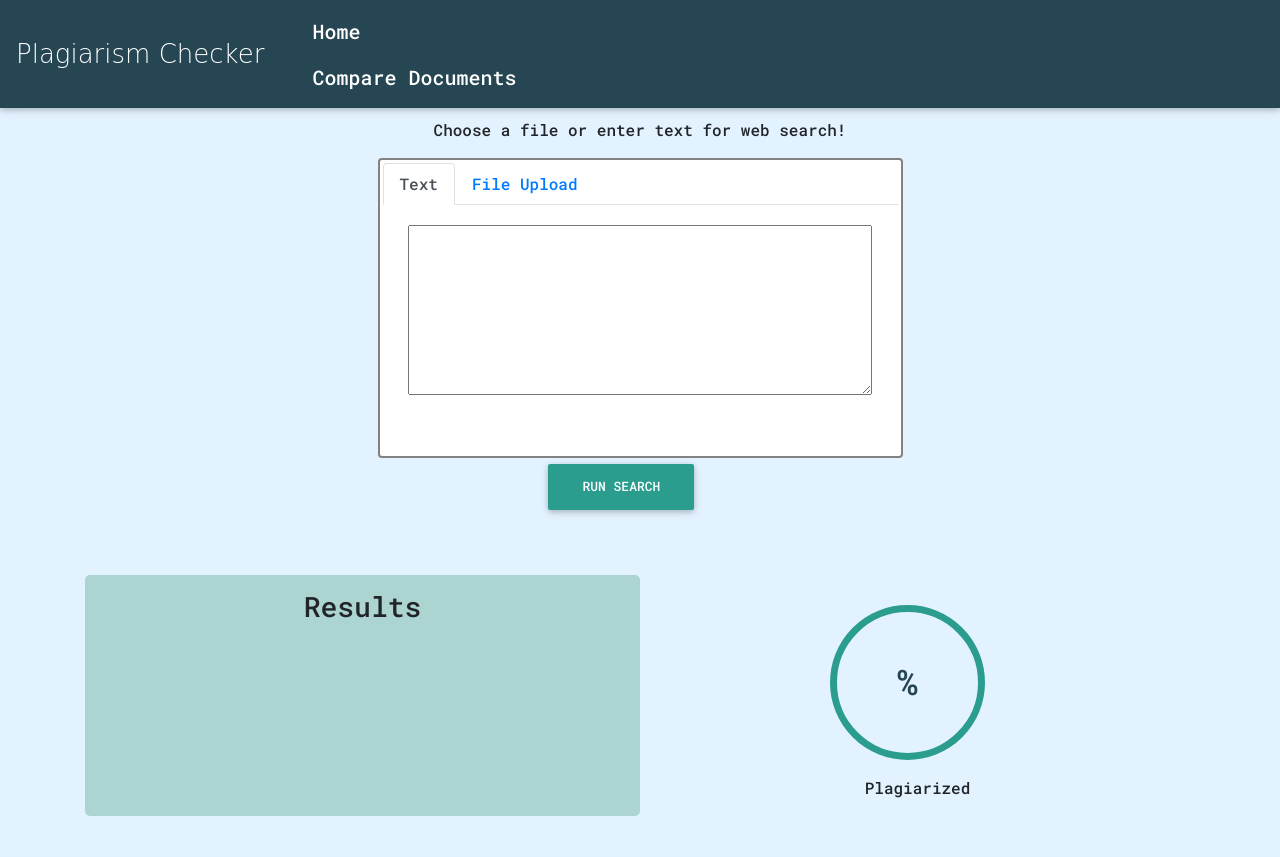
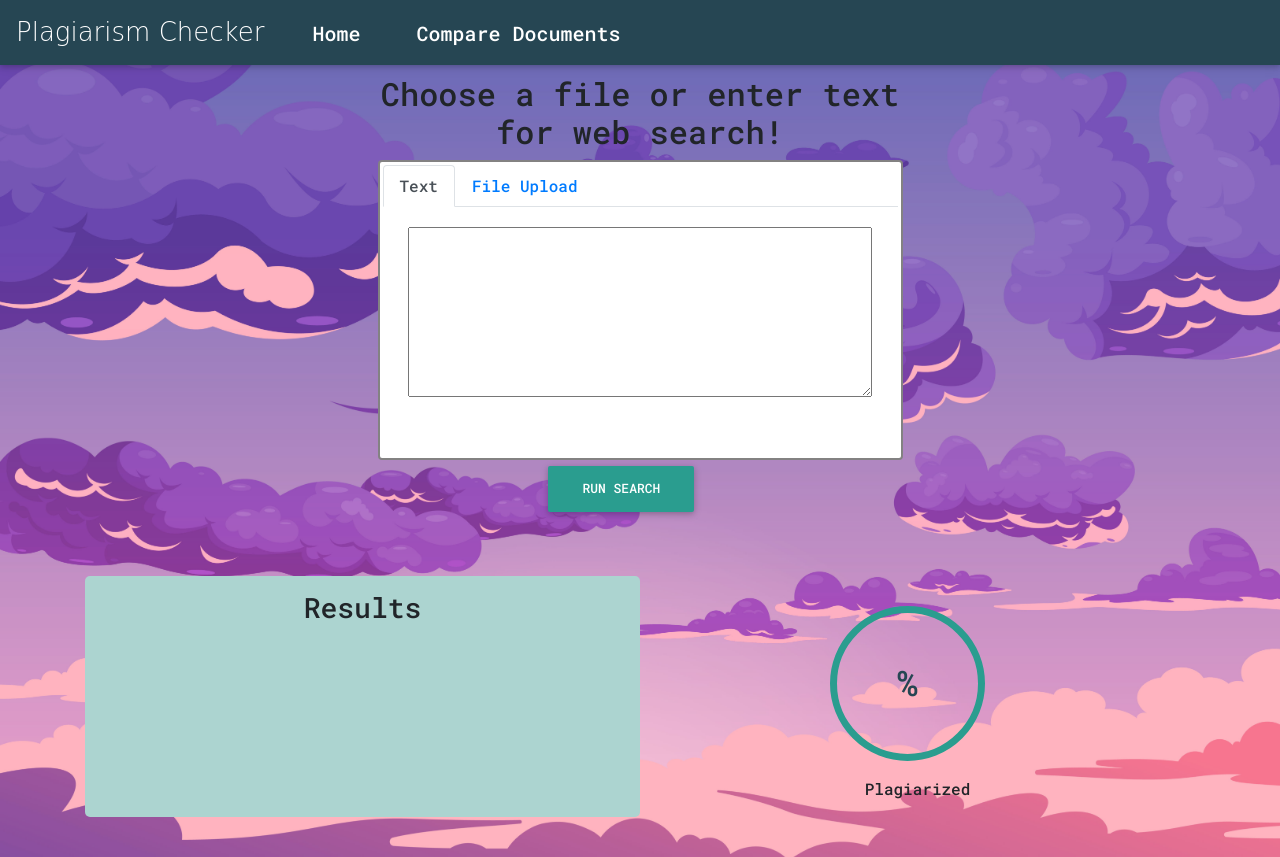
Before and after one commit to EGhost98/Plagiarism_Checker, a Django app: page / in a window 1280 px wide. Before the commit the page ends 816 px from the top, so only its background shows below. Run offline with Django 3.2, Linux system fonts and the light colour scheme; some libraries are stand-ins or nearby versions; some web fonts are replaced.

Commit message:
Basic funtionality Working

```diff
--- a/plagiarismchecker/algorithm/main.py
+++ b/plagiarismchecker/algo/main.py
@@ -1,6 +1,5 @@
-
 from nltk.corpus import stopwords
-from plagiarismchecker.algorithm import webSearch
+from plagiarismchecker.algo import webSearch
 import sys
 import re
 
--- a/plagiarismchecker/templates/pc/index.html
+++ b/plagiarismchecker/templates/pc/index.html
@@ -20,11 +20,17 @@
   <link rel="preconnect" href="https://fonts.gstatic.com">
   <link href="https://fonts.googleapis.com/css2?family=Sansita+Swashed:wght@700&display=swap" rel="stylesheet">
   <link href="{% static 'pc/styles.css' %}" rel="stylesheet" type="text/css">
-
+  <style>
+    body {
+        background-image: url("{% static 'pc/background.jpg' %}");
+        background-size: cover;
+        background-position: center center;
+        background-repeat: no-repeat;
+        background-attachment: fixed;
+    }
+</style>
 </head>
-
 <body>
-
   <nav class="navbar navbar-expand-lg navbar-dark" style="background-color: #264653;">
     <a class="navbar-brand" href="{% url 'plagiarism-check-mainpage' %}">Plagiarism Checker</a>
     <button class="navbar-toggler" type="button" data-toggle="collapse" data-target="#navbarNav"
@@ -36,16 +42,16 @@
         <li class="nav-item nav-one">
           <a class="nav-link" href="{% url 'plagiarism-check-mainpage' %}">Home <span
               class="sr-only">(current)</span></a>
-              <a class="nav-link" href="{% url 'compare' %}">Compare Documents</a>
         </li>
+        <li class="nav-item nav-two">
+          <a class="nav-link" href="{% url 'compare' %}">Compare Documents</a>
+      </li>
       </ul>
     </div>
   </nav>
-
   <div class="container content-1">
     <div class="col-md-6 offset-3 text-content">
-
-      <p>Choose a file or enter text for web search!</p>
+      <h2>Choose a file or enter text for web search!</h2>
       <div class="tab-content-1">
         <ul class="nav nav-tabs" id="myTab" role="tablist">
           <li class="nav-item">
@@ -123,5 +129,4 @@
   <!-- MDB core JavaScript -->
   <script type="text/javascript" src="https://cdnjs.cloudflare.com/ajax/libs/mdbootstrap/4.19.1/js/mdb.min.js"></script>
 </body>
-
 </html>
--- a/plagiarismchecker/views.py
+++ b/plagiarismchecker/views.py
@@ -1,60 +1,36 @@
 from django.shortcuts import render
 from django.http import HttpResponse
-from plagiarismchecker.algorithm import main
+from plagiarismchecker.algo import main
 from docx import *
-from plagiarismchecker.algorithm import fileSimilarity
+from plagiarismchecker.algo import fileSimilarity
 import PyPDF2
 
-# Create your views here.
 #home
 def home(request):
     return render(request, 'pc/index.html')
 
 #web search(Text)
 def test(request):
-    print("request is welcome test")
-    print(request.POST['q'])
-
     if request.POST['q']:
         percent,link = main.findSimilarity(request.POST['q'])
         percent = round(percent,2)
-    print("Output.....................!!!!!!!!",percent,link)
     return render(request, 'pc/index.html',{'link': link, 'percent': percent})
 
 #web search file(.txt, .docx)
 def filetest(request):
     value = ''
-    print(request.FILES['docfile'])
     if str(request.FILES['docfile']).endswith(".txt"):
         value = str(request.FILES['docfile'].read())
-
     elif str(request.FILES['docfile']).endswith(".docx"):
         document = Document(request.FILES['docfile'])
         for para in document.paragraphs:
             value += para.text
-
     elif str(request.FILES['docfile']).endswith(".pdf"):
-        # creating a pdf file object
         pdfFileObj = open(request.FILES['docfile'], 'rb')
-
-        # creating a pdf reader object
         pdfReader = PyPDF2.PdfFileReader(pdfFileObj)
-
-        # printing number of pages in pdf file
-        print(pdfReader.numPages)
-
-        # creating a page object
         pageObj = pdfReader.getPage(0)
-
-        # extracting text from page
-        print(pageObj.extractText())
-
-        # closing the pdf file object
         pdfFileObj.close()
-
-
     percent,link = main.findSimilarity(value)
-    print("Output...................!!!!!!!!",percent,link)
     return render(request, 'pc/index.html',{'link': link, 'percent': percent})
 
 #text compare
@@ -63,15 +39,9 @@ def fileCompare(request):
 
 #two text compare(Text)
 def twofiletest1(request):
-    print("Submiited text for 1st and 2nd")
-    print(request.POST['q1'])
-    print(request.POST['q2'])
-
     if request.POST['q1'] != '' and request.POST['q2'] != '':
-        print("Got both the texts")
         result = fileSimilarity.findFileSimilarity(request.POST['q1'],request.POST['q2'])
     result = round(result,2)
-    print("Output>>>>>>>>>>>>>>>>>>>>!!!!!!!!",result)
     return render(request, 'pc/doc_compare.html',{'result': result})
 
 
@@ -82,7 +52,6 @@ def twofilecompare1(request):
     if (str(request.FILES['docfile1'])).endswith(".txt") and (str(request.FILES['docfile2'])).endswith(".txt"):
         value1 = str(request.FILES['docfile1'].read())
         value2 = str(request.FILES['docfile2'].read())
-
     elif (str(request.FILES['docfile1'])).endswith(".docx") and (str(request.FILES['docfile2'])).endswith(".docx"):
         document = Document(request.FILES['docfile1'])
         for para in document.paragraphs:
@@ -90,8 +59,5 @@ def twofilecompare1(request):
         document = Document(request.FILES['docfile2'])
         for para in document.paragraphs:
             value2 += para.text
-
     result = fileSimilarity.findFileSimilarity(value1,value2)
-
-    print("Output..................!!!!!!!!",result)
     return render(request, 'pc/doc_compare.html',{'result': result})
```
Also changed, not shown: plagiarismchecker/algo/ConsineSim.py (renamed from plagiarismchecker/algorithm/ConsineSim.py, +0 -17 lines), plagiarismchecker/algo/fileSimilarity.py (renamed from plagiarismchecker/algorithm/fileSimilarity.py, +0 -30 lines), plagiarismchecker/algo/webSearch.py (renamed from plagiarismchecker/algorithm/webSearch.py, +3 -10 lines), plagiarismchecker/templates/pc/doc_compare.html (+7 -3 lines), plagiarismchecker/algo/__init__.py (renamed from plagiarismchecker/algorithm/__init__.py).
